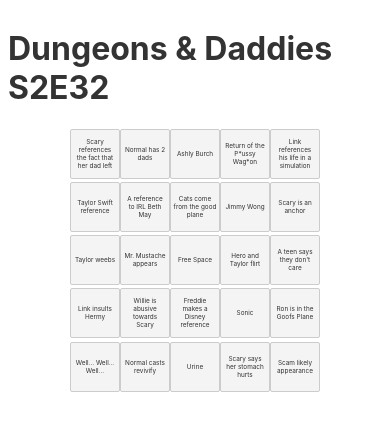
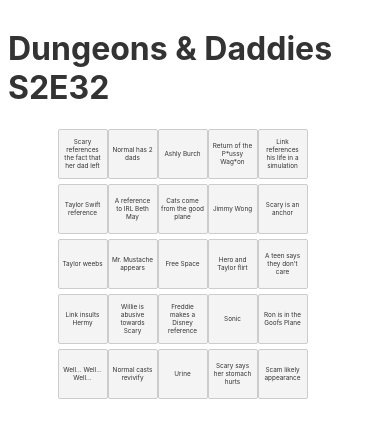
Before and after one commit to jericho2992/Daddies_Bingo, a Svelte app: page / in a window 390 px wide. Shown: the top 438 px of the page. Built offline with nearby package versions, Linux system fonts and the light colour scheme.

Commit message:
card resize again

```diff
--- a/src/Card.svelte
+++ b/src/Card.svelte
@@ -66,12 +66,12 @@
 	}
 	@media (max-width: 800px) {
 		.main {
-			width: 250px;
-			max-width: 250px;
-			min-width: 250px;
-			height: 250px;
-			max-width: 250px;
-			min-width: 250px;
+			width: 275px;
+			max-width: 275px;
+			min-width: 275px;
+			height: 275px;
+			max-width: 275px;
+			min-width: 275px;
 		}
 	}
 </style>
```
